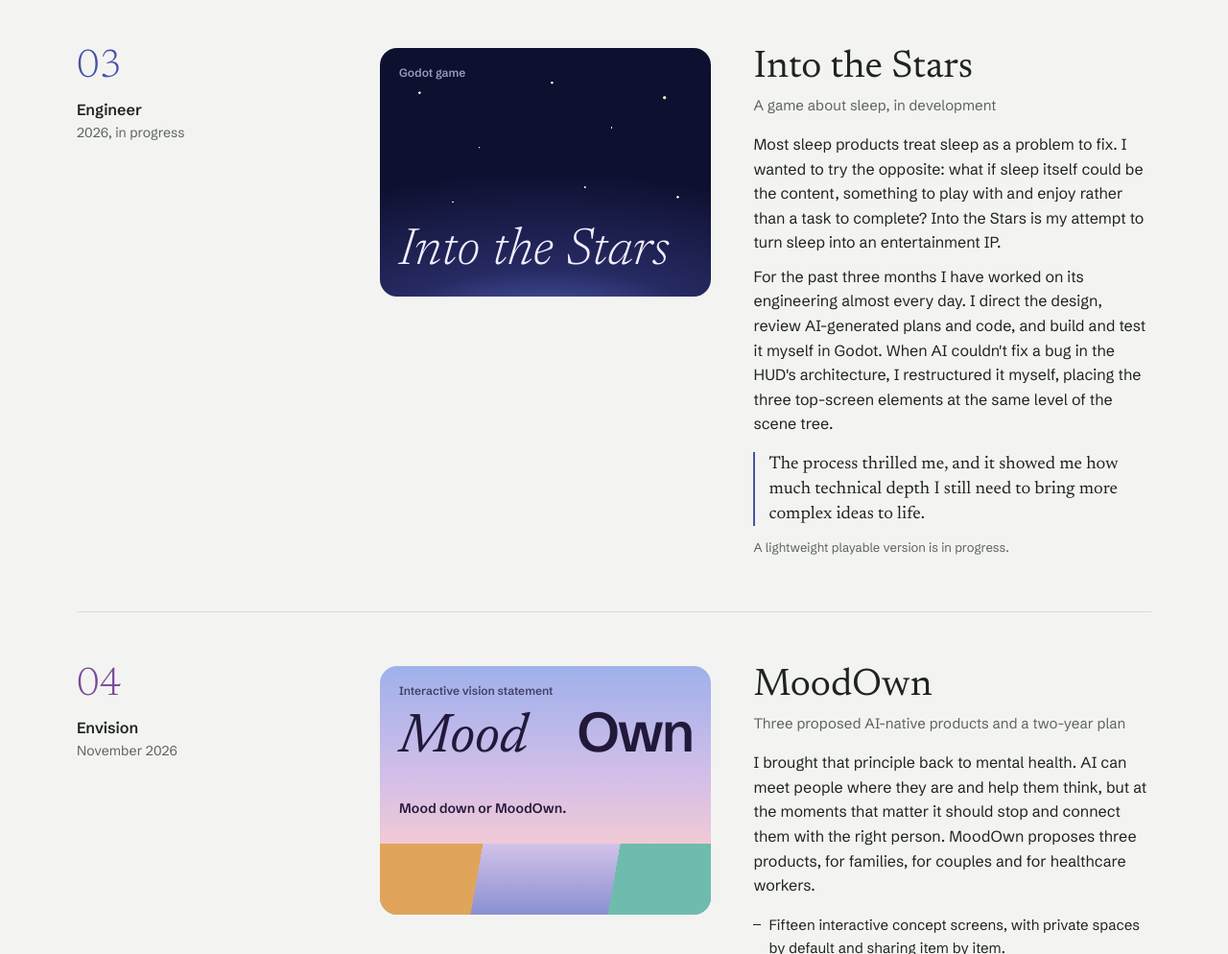
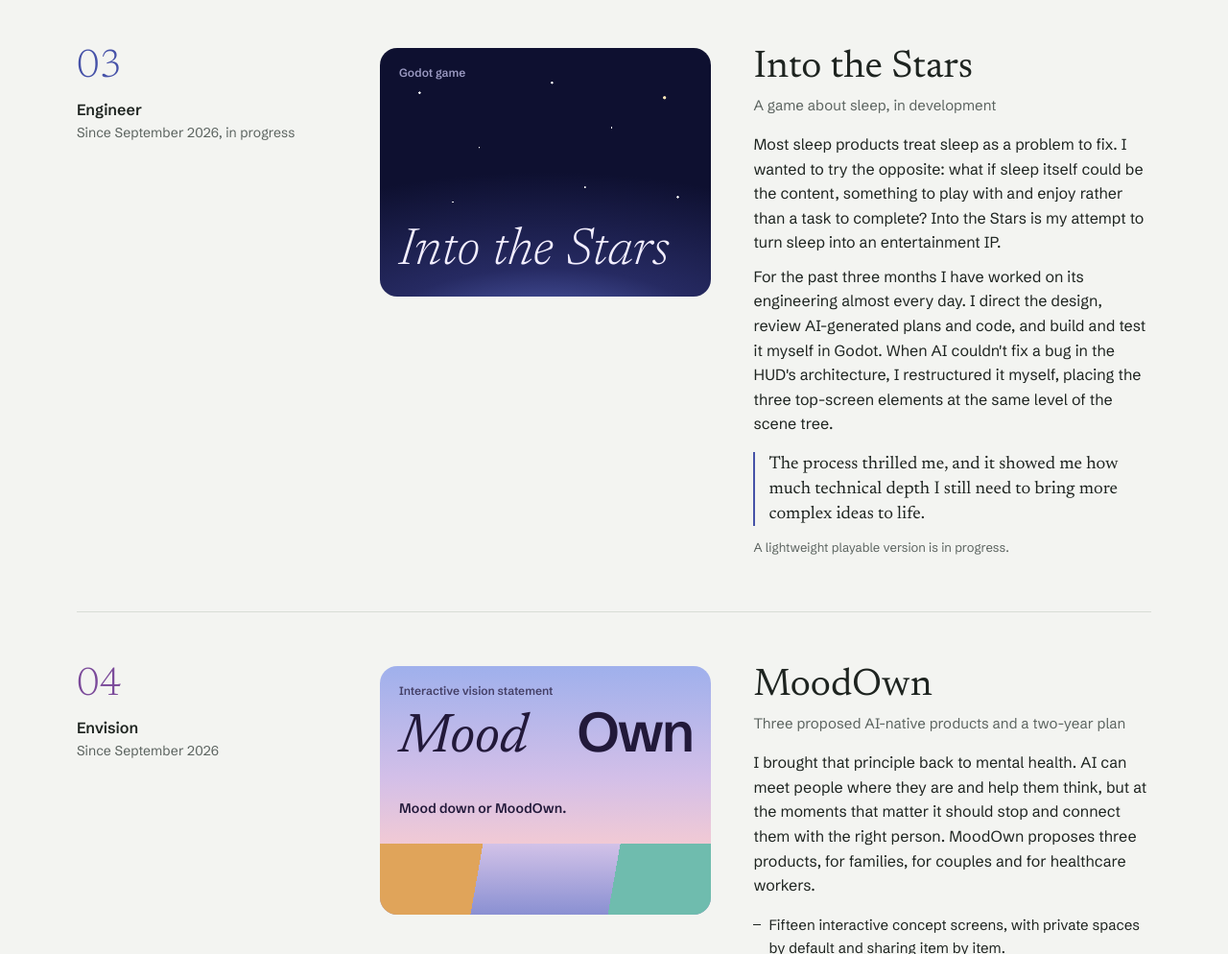
Before and after one commit to tianyuesun/angelasun-forward, a plain HTML site: page index.html in a window 1280 px wide. Shown: the part 1980-2974 px from the top of the page at 96% size. Drawn offline with Linux system fonts and the light colour scheme.

Commit message:
Add files via upload

```diff
--- a/index.html
+++ b/index.html
@@ -197,7 +197,7 @@ html:lang(zh-CN) body{line-height:1.75}
   </article>
 
   <article class="proj" id="stars" data-n="3">
-    <div class="meta"><p class="n">03</p><p class="verb" data-zh="深入工程">Engineer</p><p class="when" data-zh="2026 年，开发中">2026, in progress</p></div>
+    <div class="meta"><p class="n">03</p><p class="verb" data-zh="深入工程">Engineer</p><p class="when" data-zh="2026 年 9 月起，开发中">Since September 2026, in progress</p></div>
     <div class="body">
       <div class="cover cv4"><small data-zh="Godot 游戏">Godot game</small><span class="st" data-zh="入梦星空">Into the Stars</span></div>
       <div class="txt">
@@ -214,7 +214,7 @@ html:lang(zh-CN) body{line-height:1.75}
   </article>
 
   <article class="proj" id="moodown" data-n="4">
-    <div class="meta"><p class="n">04</p><p class="verb" data-zh="提出愿景">Envision</p><p class="when" data-zh="2026 年 11 月">November 2026</p></div>
+    <div class="meta"><p class="n">04</p><p class="verb" data-zh="提出愿景">Envision</p><p class="when" data-zh="2026 年 9 月至今">Since September 2026</p></div>
     <div class="body">
       <a class="cover cv3" href="https://moodown.vercel.app/" target="_blank" rel="noopener"><small data-zh="可交互的愿景陈述">Interactive vision statement</small><div class="mo"><span data-zh="拥">Mood</span><span data-zh="心">Own</span></div><p data-zh="拥有你的心情，也被人拥抱。">Mood down or MoodOwn.</p><div class="shores"></div></a>
       <div class="txt">
```
